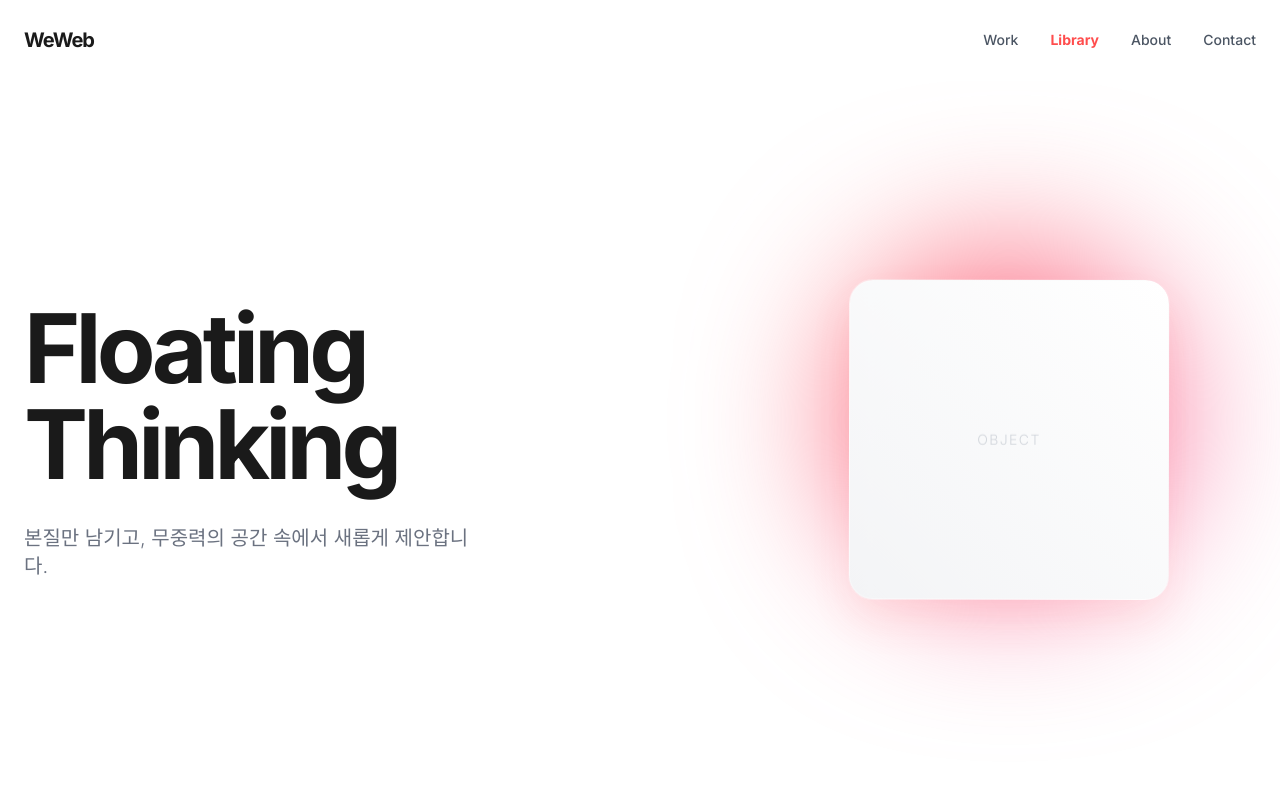
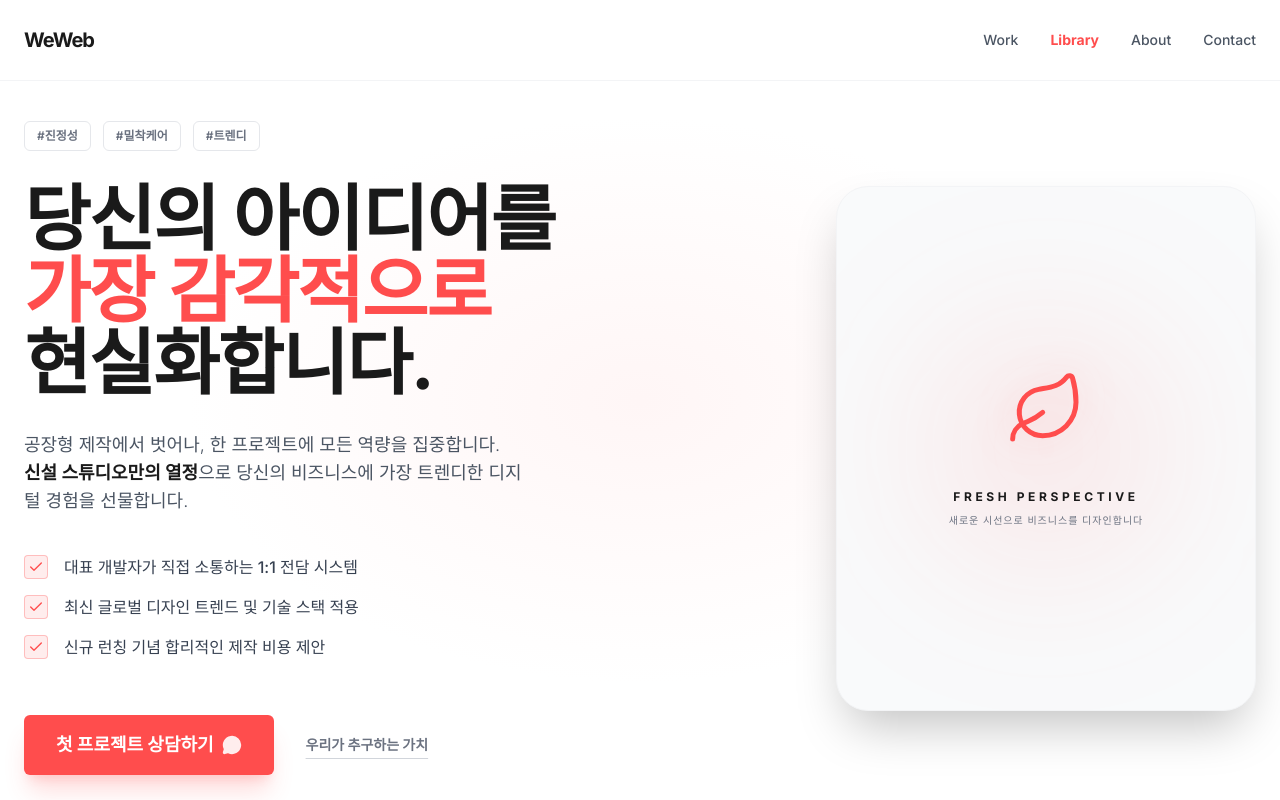
Before and after one commit to Minkkaeng/WeWeb, a React (Vite) app: page / in a window 1280 px wide. Shown: the top 800 px of the page. Built offline with nearby package versions, Linux system fonts and the light colour scheme.

Commit message:
feat: redesign hero section and improve theme library UX

```diff
--- a/src/App.tsx
+++ b/src/App.tsx
@@ -1,3 +1,4 @@
+import { useEffect } from 'react'
 import { Routes, Route, useLocation } from 'react-router-dom'
 import { Header } from './components/Header'
 import { Landing } from './pages/Landing'
@@ -26,6 +27,20 @@ function NotFound() {
 function App() {
   const location = useLocation();
   const isTemplateRoute = location.pathname.startsWith('/template');
+
+  // URL 경로가 변경될 때마다 화면 최상단으로 스크롤 및 템플릿 모드 클래스 처리
+  useEffect(() => {
+    window.scrollTo(0, 0);
+
+    // 템플릿 경로일 경우 전역 클래스 추가 (스크롤바 숨김용)
+    if (isTemplateRoute) {
+      document.documentElement.classList.add('is-template');
+      document.body.classList.add('is-template');
+    } else {
+      document.documentElement.classList.remove('is-template');
+      document.body.classList.remove('is-template');
+    }
+  }, [location.pathname, isTemplateRoute]);
 
   return (
     <ErrorBoundary>
--- a/src/components/Hero.tsx
+++ b/src/components/Hero.tsx
@@ -1,54 +1,129 @@
 import { motion } from 'framer-motion';
+import { Check, MessageCircle, Leaf } from 'lucide-react';
 
 export const Hero = () => {
   return (
-    <section className="relative min-h-screen flex items-center justify-center pt-20 px-6 overflow-hidden">
-      <div className="max-w-7xl mx-auto w-full grid grid-cols-1 md:grid-cols-12 gap-8 items-center z-10">
+    <section className="relative min-h-screen flex items-center justify-center pt-24 px-6 overflow-hidden bg-white">
+      {/* Background Ambience */}
+      <div className="absolute inset-0 bg-[radial-gradient(ellipse_at_center,_var(--tw-gradient-stops))] from-[#FF4D4D]/5 via-white to-white z-0 pointer-events-none"></div>
 
-        {/* Left Typography */}
-        <div className="md:col-span-7 flex flex-col items-start gap-4">
-          <motion.h1
-            initial={{ opacity: 0, y: 50 }}
+      <div className="max-w-7xl mx-auto w-full grid grid-cols-1 lg:grid-cols-2 gap-16 lg:gap-8 items-center z-10 font-sans">
+
+        {/* Left Content Area */}
+        <div className="flex flex-col items-start gap-8 lg:pr-12">
+
+          {/* Tags */}
+          <motion.div
+            initial={{ opacity: 0, y: 20 }}
             animate={{ opacity: 1, y: 0 }}
-            transition={{ duration: 1.2, delay: 0.2, ease: "easeOut" }}
-            className="text-6xl md:text-8xl font-black text-deep-black leading-tight tracking-tighter"
+            transition={{ duration: 0.8 }}
+            className="flex gap-3"
           >
-            Floating <br /> Thinking
-          </motion.h1>
+            {['#진정성', '#밀착케어', '#트렌디'].map((tag) => (
+              <span key={tag} className="px-3 py-1.5 border border-gray-200 text-gray-500 text-xs font-semibold rounded-md">
+                {tag}
+              </span>
+            ))}
+          </motion.div>
+
+          {/* Typography */}
+          <motion.div
+            initial={{ opacity: 0, y: 30 }}
+            animate={{ opacity: 1, y: 0 }}
+            transition={{ duration: 1, delay: 0.2 }}
+            className="flex flex-col gap-3"
+          >
+            <h1 className="text-4xl sm:text-5xl lg:text-7xl font-black text-deep-black leading-[1.2] tracking-tight">
+              당신의 아이디어를
+              <br />
+              <span className="text-blood-coral">가장 감각적으로</span>
+              <br />
+              현실화합니다.
+            </h1>
+          </motion.div>
+
+          {/* Description */}
           <motion.p
             initial={{ opacity: 0 }}
             animate={{ opacity: 1 }}
+            transition={{ duration: 1, delay: 0.4 }}
+            className="text-gray-600 text-base lg:text-lg max-w-lg leading-relaxed font-light"
+          >
+            공장형 제작에서 벗어나, 한 프로젝트에 모든 역량을 집중합니다.<br />
+            <strong className="text-deep-black font-bold">신설 스튜디오만의 열정</strong>으로 당신의 비즈니스에 가장 트렌디한 디지털 경험을 선물합니다.
+          </motion.p>
+
+          {/* Checklists */}
+          <motion.div
+            initial={{ opacity: 0 }}
+            animate={{ opacity: 1 }}
+            transition={{ duration: 1, delay: 0.6 }}
+            className="flex flex-col gap-4 mt-2"
+          >
+            {[
+              "대표 개발자가 직접 소통하는 1:1 전담 시스템",
+              "최신 글로벌 디자인 트렌드 및 기술 스택 적용",
+              "신규 런칭 기념 합리적인 제작 비용 제안"
+            ].map((text, idx) => (
+              <div key={idx} className="flex items-center gap-4">
+                <div className="w-6 h-6 rounded bg-blood-coral/10 border border-blood-coral/30 flex items-center justify-center shrink-0">
+                  <Check className="text-blood-coral w-4 h-4" />
+                </div>
+                <span className="text-gray-700 font-medium text-sm lg:text-base">{text}</span>
+              </div>
+            ))}
+          </motion.div>
+
+          {/* CTA Area */}
+          <motion.div
+            initial={{ opacity: 0, y: 20 }}
+            animate={{ opacity: 1, y: 0 }}
             transition={{ duration: 1, delay: 0.8 }}
-            className="text-xl text-gray-500 max-w-md font-light mt-4"
+            className="flex flex-col sm:flex-row items-center gap-8 mt-6"
           >
-            본질만 남기고, 무중력의 공간 속에서 새롭게 제안합니다.
-          </motion.p>
+            <button className="w-full sm:w-auto bg-blood-coral text-white px-8 py-4 rounded-md font-bold text-lg hover:bg-red-500 transition-colors flex items-center justify-center gap-2 shadow-xl shadow-blood-coral/20">
+              첫 프로젝트 상담하기
+              <MessageCircle size={20} fill="currentColor" className="opacity-90" />
+            </button>
+            <button className="text-gray-500 hover:text-deep-black text-sm font-bold transition-colors underline underline-offset-8 decoration-gray-300 hover:decoration-deep-black">
+              우리가 추구하는 가치
+            </button>
+          </motion.div>
         </div>
 
-        {/* Right Floating Object */}
-        <div className="md:col-span-5 flex justify-center mt-12 md:mt-0 relative">
-          <motion.div
-            initial={{ opacity: 0, scale: 0.8 }}
-            animate={{ opacity: 1, scale: 1 }}
-            transition={{ duration: 1.5, ease: "easeOut" }}
-            className="w-64 h-64 md:w-80 md:h-80 bg-gradient-to-br from-blood-coral to-pink-400 rounded-full blur-[80px] absolute opacity-30 animate-floating mix-blend-multiply"
-          />
-          <motion.div
-            className="w-64 h-64 md:w-80 md:h-80 bg-gradient-to-tr from-gray-100 to-white shadow-floating rounded-3xl border border-white/50 backdrop-blur-sm flex items-center justify-center"
-            animate={{
-               y: [0, -30, 0],
-               rotate: [0, 5, -5, 0]
-            }}
-            transition={{
-              duration: 6,
-              repeat: Infinity,
-              ease: "easeInOut"
-            }}
-          >
-            {/* Placeholder for 3D object/image */}
-            <span className="text-gray-300 font-light tracking-widest text-sm">OBJECT</span>
-          </motion.div>
-        </div>
+        {/* Right Design Area */}
+        <motion.div
+          initial={{ opacity: 0, scale: 0.95 }}
+          animate={{ opacity: 1, scale: 1 }}
+          transition={{ duration: 1.2, delay: 0.5, ease: "easeOut" }}
+          className="flex justify-center lg:justify-end mt-12 lg:mt-0 relative"
+        >
+          {/* Card Frame */}
+          <div className="w-full max-w-[420px] aspect-[4/5] bg-gray-50 rounded-[2rem] border border-gray-100 relative overflow-hidden flex flex-col items-center justify-center shadow-2xl">
+            {/* Inner Glow */}
+            <div className="absolute top-1/2 left-1/2 -translate-x-1/2 -translate-y-1/2 w-64 h-64 bg-blood-coral/10 rounded-full blur-[80px]"></div>
+
+            {/* Center Icon */}
+            <div className="relative z-10 flex flex-col items-center gap-10">
+              <Leaf
+                size={80}
+                className="text-blood-coral"
+                strokeWidth={1.5}
+                style={{ filter: "drop-shadow(0 0 20px rgba(255,77,77,0.2))" }}
+              />
+
+              <div className="text-center">
+                <h3 className="text-deep-black text-xs font-black tracking-[0.3em] uppercase mb-2">
+                  Fresh Perspective
+                </h3>
+                <p className="text-gray-500 text-[10px] font-medium tracking-widest">
+                   새로운 시선으로 비즈니스를 디자인합니다
+                </p>
+              </div>
+            </div>
+          </div>
+        </motion.div>
+
       </div>
     </section>
   );
--- a/src/components/WorkList.tsx
+++ b/src/components/WorkList.tsx
@@ -2,8 +2,8 @@ import { motion, type Variants } from 'framer-motion';
 
 const projects = [
   { id: 1, title: 'Fresh Grove', category: '쇼핑몰', width: 'col-span-12 md:col-span-4' },
-  { id: 2, title: 'WISE', category: '랜딩페이지', width: 'col-span-12 md:col-span-8' },
-  { id: 3, title: 'NOBASE CLASS', category: '교육/포털', width: 'col-span-12 md:col-span-6' },
+  { id: 2, title: 'WISE', category: '기업 브랜드', width: 'col-span-12 md:col-span-8' },
+  { id: 3, title: 'NOBASE CLASS', category: '포털사이트', width: 'col-span-12 md:col-span-6' },
   { id: 4, title: 'PICK', category: '쇼핑몰', width: 'col-span-12 md:col-span-6' },
 ];
 
--- /dev/null
+++ b/src/hooks/useTheme.ts
@@ -0,0 +1,27 @@
+import { useState, useEffect } from 'react';
+
+export function useTheme() {
+  const [theme, setTheme] = useState<'light' | 'dark'>(() => {
+    if (typeof window !== 'undefined') {
+      const storedTheme = localStorage.getItem('theme');
+      if (storedTheme === 'light' || storedTheme === 'dark') {
+        return storedTheme;
+      }
+      if (window.matchMedia('(prefers-color-scheme: dark)').matches) {
+        return 'dark';
+      }
+    }
+    return 'light';
+  });
+
+  useEffect(() => {
+    const root = window.document.documentElement;
+    root.classList.remove('light', 'dark');
+    root.classList.add(theme);
+    localStorage.setItem('theme', theme);
+  }, [theme]);
+
+  const toggleTheme = () => setTheme(prev => (prev === 'light' ? 'dark' : 'light'));
+
+  return { theme, toggleTheme };
+}
--- a/src/index.css
+++ b/src/index.css
@@ -3,8 +3,17 @@
 @tailwind utilities;
 
 @layer base {
-  body {
+  html, body {
     @apply bg-background text-foreground font-sans antialiased overflow-x-hidden;
+
+    /* 사이트 전체 스크롤바 완벽 숨김 (Chrome, Firefox, IE 등 전체 대응) */
+    -ms-overflow-style: none !important;
+    scrollbar-width: none !important;
+  }
+
+  html::-webkit-scrollbar,
+  body::-webkit-scrollbar {
+    display: none !important;
   }
 }
 
@@ -13,4 +22,26 @@
   .glass {
     @apply bg-white/70 backdrop-blur-md border-b border-white/20;
   }
+
+  /* 스크롤바 숨기기 유틸리티 */
+  .no-scrollbar::-webkit-scrollbar {
+    display: none;
+  }
+  .no-scrollbar {
+    -ms-overflow-style: none; /* IE and Edge */
+    scrollbar-width: none; /* Firefox */
+  }
+
+  /* 템플릿 모드일 때 전체 스크롤바 숨김 (html, body 포함) */
+  html.is-template,
+  html.is-template body,
+  .is-template * {
+    -ms-overflow-style: none !important;
+    scrollbar-width: none !important;
+  }
+  html.is-template::-webkit-scrollbar,
+  body.is-template::-webkit-scrollbar,
+  .is-template *::-webkit-scrollbar {
+    display: none !important;
+  }
 }
```
Also changed, not shown: src/components/Header.tsx (+15 -11 lines), src/components/ThemePreviewModal.tsx (+10 -5 lines), src/pages/ThemeLibrary.tsx (+14 -9 lines).
